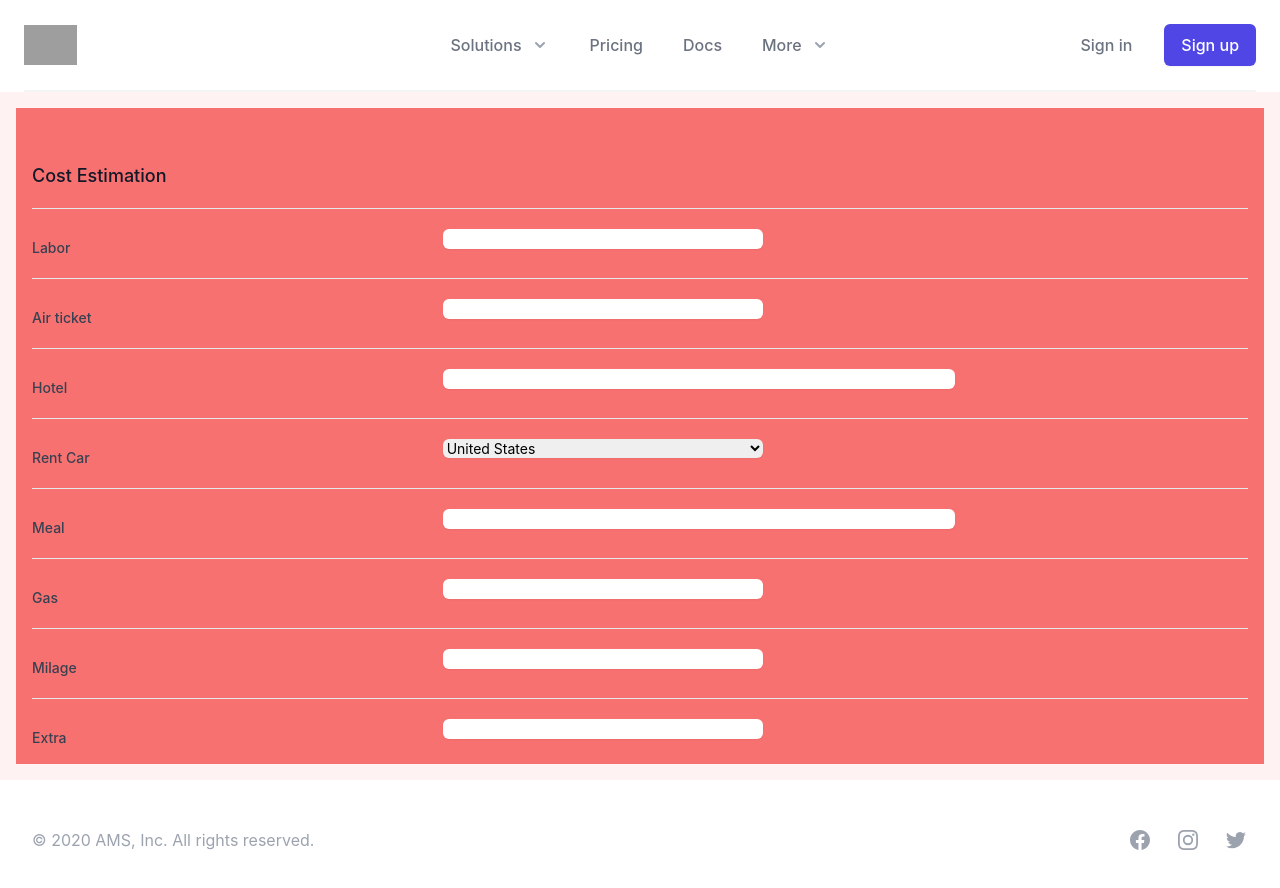
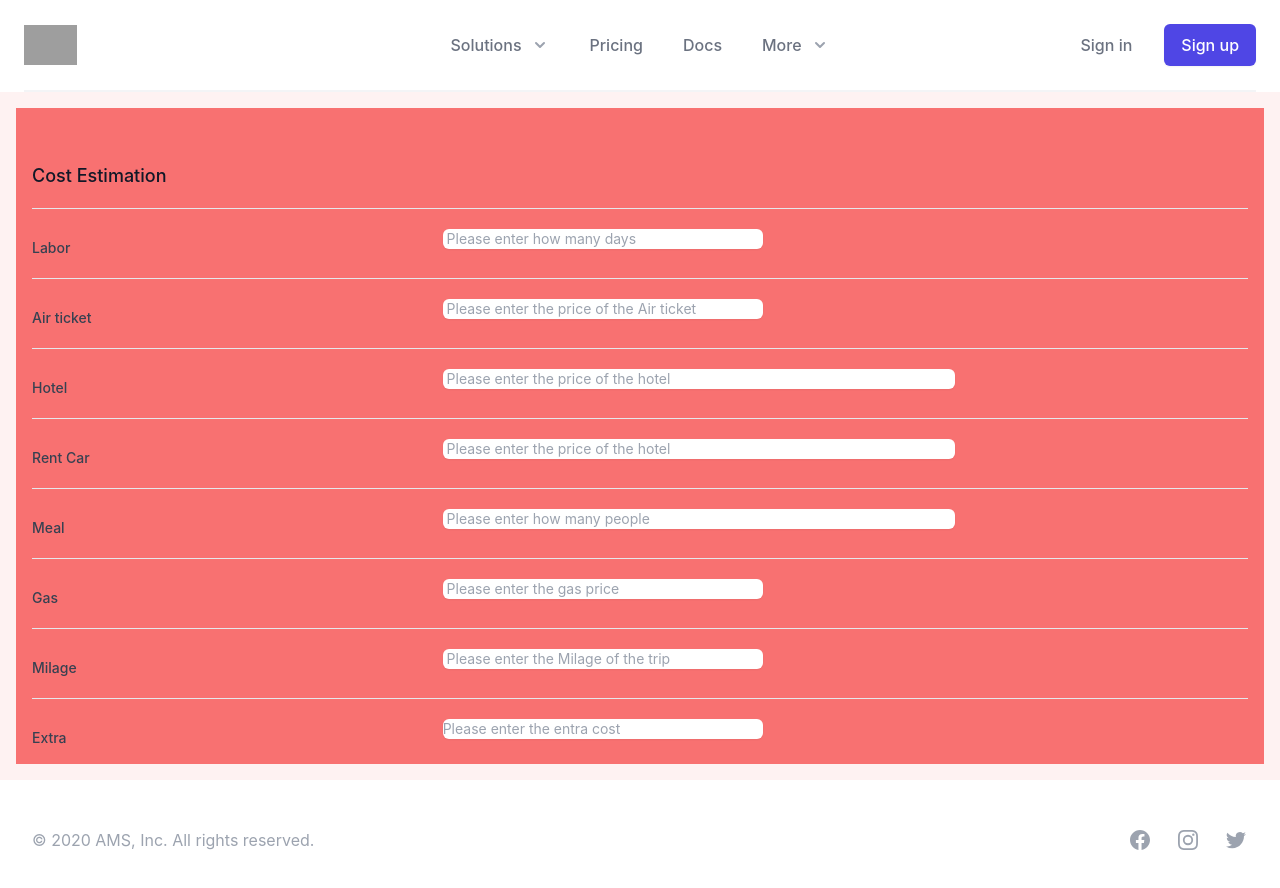
Before and after one commit to Yul857/Commiation-Calculator, a React (Create React App) app: page / in a window 1280 px wide. Shown: the top 888 px of the page. Built offline with nearby package versions, Linux system fonts and the light colour scheme; grey boxes are pictures that could not be loaded.

Commit message:
customize the form

```diff
--- a/src/Components/CostForm.js
+++ b/src/Components/CostForm.js
@@ -28,17 +28,17 @@ export default function CostForm() {
             <div className="space-y-6 sm:space-y-5">
               <div className="sm:grid sm:grid-cols-3 sm:gap-4 sm:items-start sm:border-t sm:border-gray-200 sm:pt-5">
                 <label
-                  htmlFor="first-name"
+                  htmlFor="labor"
                   className="block text-sm font-medium text-gray-700 sm:mt-px sm:pt-2"
                 >
                   Labor
                 </label>
                 <div className="mt-1 sm:mt-0 sm:col-span-2">
                   <input
-                    type="text"
-                    name="first-name"
-                    id="first-name"
-                    autoComplete="given-name"
+                    placeholder=" Please enter how many days"
+                    type="number"
+                    name="labor"
+                    id="labor"
                     className="max-w-lg block w-full shadow-sm focus:ring-indigo-500 focus:border-indigo-500 sm:max-w-xs sm:text-sm border-gray-300 rounded-md"
                   />
                 </div>
@@ -46,17 +46,17 @@ export default function CostForm() {
 
               <div className="sm:grid sm:grid-cols-3 sm:gap-4 sm:items-start sm:border-t sm:border-gray-200 sm:pt-5">
                 <label
-                  htmlFor="last-name"
+                  htmlFor="air-ticket"
                   className="block text-sm font-medium text-gray-700 sm:mt-px sm:pt-2"
                 >
                   Air ticket
                 </label>
                 <div className="mt-1 sm:mt-0 sm:col-span-2">
                   <input
-                    type="text"
-                    name="last-name"
-                    id="last-name"
-                    autoComplete="family-name"
+                  placeholder=" Please enter the price of the Air ticket"
+                    type="number"
+                    name="air-ticket"
+                    id="air-ticket"
                     className="max-w-lg block w-full shadow-sm focus:ring-indigo-500 focus:border-indigo-500 sm:max-w-xs sm:text-sm border-gray-300 rounded-md"
                   />
                 </div>
@@ -64,17 +64,17 @@ export default function CostForm() {
 
               <div className="sm:grid sm:grid-cols-3 sm:gap-4 sm:items-start sm:border-t sm:border-gray-200 sm:pt-5">
                 <label
-                  htmlFor="email"
+                  htmlFor="hotel"
                   className="block text-sm font-medium text-gray-700 sm:mt-px sm:pt-2"
                 >
-                  Hotel
+                    Hotel
                 </label>
                 <div className="mt-1 sm:mt-0 sm:col-span-2">
                   <input
-                    id="email"
-                    name="email"
-                    type="email"
-                    autoComplete="email"
+                  placeholder=" Please enter the price of the hotel"
+                    id="hotel"
+                    name="hotel"
+                    type="number"
                     className="block max-w-lg w-full shadow-sm focus:ring-indigo-500 focus:border-indigo-500 sm:text-sm border-gray-300 rounded-md"
                   />
                 </div>
@@ -82,38 +82,17 @@ export default function CostForm() {
 
               <div className="sm:grid sm:grid-cols-3 sm:gap-4 sm:items-start sm:border-t sm:border-gray-200 sm:pt-5">
                 <label
-                  htmlFor="country"
+                  htmlFor="rent-car"
                   className="block text-sm font-medium text-gray-700 sm:mt-px sm:pt-2"
                 >
                   Rent Car
                 </label>
                 <div className="mt-1 sm:mt-0 sm:col-span-2">
-                  <select
-                    id="country"
-                    name="country"
-                    autoComplete="country-name"
-                    className="max-w-lg block focus:ring-indigo-500 focus:border-indigo-500 w-full shadow-sm sm:max-w-xs sm:text-sm border-gray-300 rounded-md"
-                  >
-                    <option>United States</option>
-                    <option>Canada</option>
-                    <option>Mexico</option>
-                  </select>
-                </div>
-              </div>
-
-              <div className="sm:grid sm:grid-cols-3 sm:gap-4 sm:items-start sm:border-t sm:border-gray-200 sm:pt-5">
-                <label
-                  htmlFor="street-address"
-                  className="block text-sm font-medium text-gray-700 sm:mt-px sm:pt-2"
-                >
-                  Meal
-                </label>
-                <div className="mt-1 sm:mt-0 sm:col-span-2">
                   <input
-                    type="text"
-                    name="street-address"
-                    id="street-address"
-                    autoComplete="street-address"
+                  placeholder=" Please enter the price of the hotel"
+                    id="rent-car"
+                    name="rent-car"
+                    type="number"
                     className="block max-w-lg w-full shadow-sm focus:ring-indigo-500 focus:border-indigo-500 sm:text-sm border-gray-300 rounded-md"
                   />
                 </div>
@@ -121,17 +100,35 @@ export default function CostForm() {
 
               <div className="sm:grid sm:grid-cols-3 sm:gap-4 sm:items-start sm:border-t sm:border-gray-200 sm:pt-5">
                 <label
-                  htmlFor="city"
+                  htmlFor="meal"
+                  className="block text-sm font-medium text-gray-700 sm:mt-px sm:pt-2"
+                >
+                  Meal
+                </label>
+                <div className="mt-1 sm:mt-0 sm:col-span-2">
+                  <input
+                    placeholder=" Please enter how many people"
+                    type="number"
+                    name="meal"
+                    id="meal"
+                    className="block max-w-lg w-full shadow-sm focus:ring-indigo-500 focus:border-indigo-500 sm:text-sm border-gray-300 rounded-md"
+                  />
+                </div>
+              </div>
+
+              <div className="sm:grid sm:grid-cols-3 sm:gap-4 sm:items-start sm:border-t sm:border-gray-200 sm:pt-5">
+                <label
+                  htmlFor="gas"
                   className="block text-sm font-medium text-gray-700 sm:mt-px sm:pt-2"
                 >
                   Gas
                 </label>
                 <div className="mt-1 sm:mt-0 sm:col-span-2">
                   <input
-                    type="text"
-                    name="city"
-                    id="city"
-                    autoComplete="address-level2"
+                  placeholder=" Please enter the gas price"
+                    type="number"
+                    name="gas"
+                    id="gas"
                     className="max-w-lg block w-full shadow-sm focus:ring-indigo-500 focus:border-indigo-500 sm:max-w-xs sm:text-sm border-gray-300 rounded-md"
                   />
                 </div>
@@ -139,17 +136,17 @@ export default function CostForm() {
 
               <div className="sm:grid sm:grid-cols-3 sm:gap-4 sm:items-start sm:border-t sm:border-gray-200 sm:pt-5">
                 <label
-                  htmlFor="region"
+                  htmlFor="milage"
                   className="block text-sm font-medium text-gray-700 sm:mt-px sm:pt-2"
                 >
                   Milage
                 </label>
                 <div className="mt-1 sm:mt-0 sm:col-span-2">
                   <input
-                    type="text"
-                    name="region"
-                    id="region"
-                    autoComplete="address-level1"
+                  placeholder=" Please enter the Milage of the trip"
+                    type="number"
+                    name="milage"
+                    id="milage"
                     className="max-w-lg block w-full shadow-sm focus:ring-indigo-500 focus:border-indigo-500 sm:max-w-xs sm:text-sm border-gray-300 rounded-md"
                   />
                 </div>
@@ -157,17 +154,17 @@ export default function CostForm() {
 
               <div className="sm:grid sm:grid-cols-3 sm:gap-4 sm:items-start sm:border-t sm:border-gray-200 sm:pt-5">
                 <label
-                  htmlFor="postal-code"
+                  htmlFor="extra"
                   className="block text-sm font-medium text-gray-700 sm:mt-px sm:pt-2"
                 >
                   Extra
                 </label>
                 <div className="mt-1 sm:mt-0 sm:col-span-2">
                   <input
-                    type="text"
-                    name="postal-code"
-                    id="postal-code"
-                    autoComplete="postal-code"
+                    placeholder="Please enter the entra cost"
+                    type="number"
+                    name="extra"
+                    id="extra"
                     className="max-w-lg block w-full shadow-sm focus:ring-indigo-500 focus:border-indigo-500 sm:max-w-xs sm:text-sm border-gray-300 rounded-md"
                   />
                 </div>
```
